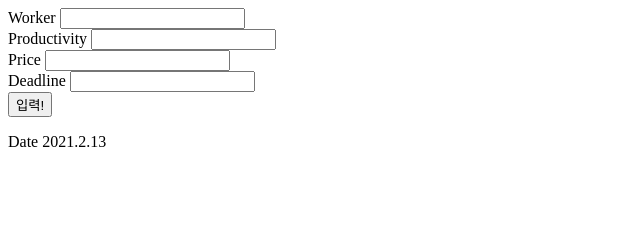
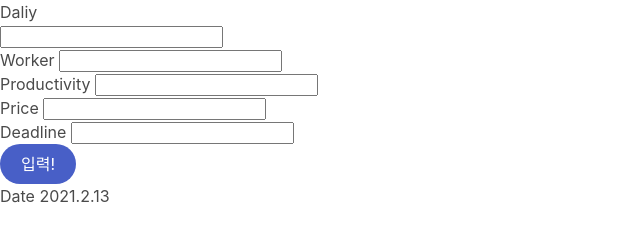
Before and after one commit to JeonCPerl/AutoSheetTest, a plain HTML site: page index.html in a window 1280 px wide. Shown: the whole page, without its empty margins (0-640 px from the left). Drawn offline with nearby package versions, Linux system fonts and the light colour scheme.

Commit message:
Update index.html

```diff
--- a/index.html
+++ b/index.html
@@ -6,28 +6,26 @@
     <title>OkCheon Terminal Data Input</title>
 </head>
     <body>
-        <div>
-        <div>
-         <label for="Worker">Worker</label>
-         <input type="text" id="Worker" name="Wroker">
+         <div>
+             <label for="Daliy">Daliy</label><br>
+             <input type="text" width="150" id="Daliy" name="Daliy"><br>
+
+        <label for="Worker">Worker</label>
+        <input type="text" id="Worker" width="150" name="Wroker"><br>
+
+        <label for="Productivity">Productivity</label>
+        <input type="text" id="Productivity" name="Productivity"><br>
+
+        <label for="Price">Price</label>
+        <input type="text" id="Price" name="Price"><br>
+
+        <label for="Deadline">Deadline</label>
+        <input type="text" id="Deadline" name="Deadline"><br>
+        <button class="button is-link is-rounded" id="google-submit">입력!</button>
         </div>
-        <div>
-        <label for="Productivity">Productivity</label>
-        <input type="text" id="Productivity" name="Productivity">
-        </div>
-        <div>
-        <label for="Price">Price</label>
-        <input type="text" id="Price" name="Price">
-        </div>
-        <div>
-        <label for="Deadline">Deadline</label>
-        <input type="text" id="Deadline" name="Deadline">
-        </div>
-  <button id="google-submit">입력!</button>
-</div>
 
 <div id="snackbar"></div>
-
+       <link rel="stylesheet" href="https://cdn.jsdelivr.net/npm/bulma@0.9.1/css/bulma.min.css">
        <script src="https://code.jquery.com/jquery-3.4.1.js"></script>
        <script language="javascript" type="text/javascript" src="insert.js" defer></script>
        <link rel="stylesheet" href="insert.css">
```
